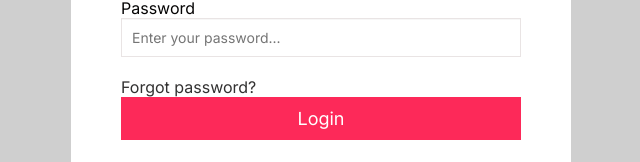
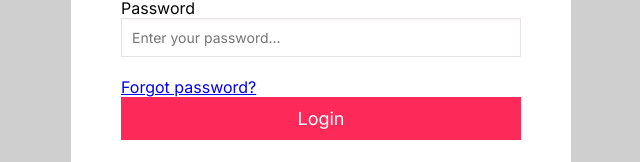
Before and after one commit to Kosy-C/i-learn-app-frontend, a React (Vite) app: page /login in a window 1280 px wide. Shown: the part 281-443 px from the top of the page, without its empty margins (319-959 px from the left). Built offline with nearby package versions, Linux system fonts and the light colour scheme; a web font is replaced by a local one.

Commit message:
worked on routing

```diff
--- a/src/components/Login/Login.tsx
+++ b/src/components/Login/Login.tsx
@@ -93,7 +93,8 @@ function LoginForm() {
 									required
 								/>
 							</div>
-							<div>Forgot password?</div>
+							<div>
+								<Link to="/reset-password">Forgot password?</Link></div>
 							{error.length > 0 && error.includes("Password") && (
 								<div className="errorMsg">{error}</div>
 							)}
```
